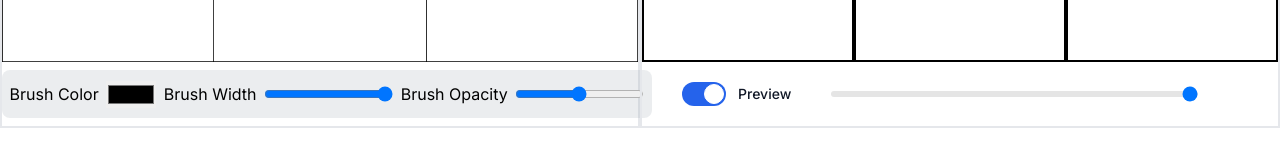
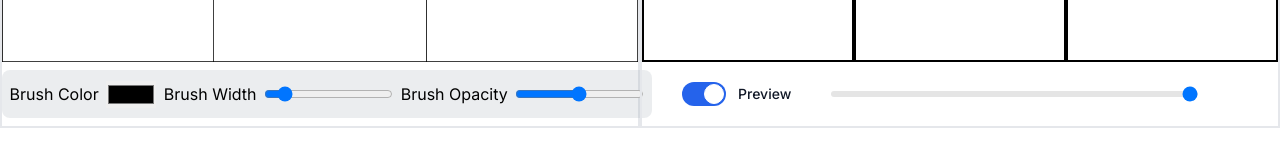
Before and after one commit to hotdogee/origami-moving-cubes-drawing-designer, a Next.js app: page / in a window 1280 px wide. Shown: the part 650-797 px from the top of the page. Built offline with nearby package versions, Linux system fonts and the light colour scheme.

Commit message:
Fixed brush menu initialization

```diff
--- a/src/app/page.tsx
+++ b/src/app/page.tsx
@@ -1,6 +1,5 @@
 'use client'
 import DarkModeToggle from '@/components/DarkModeToggle'
-import DrawMenu from '@/components/DrawMenu'
 import JogWheel from '@/lib/jogwheel'
 import { useEffect, useRef, useState } from 'react'
 
@@ -14,7 +13,7 @@ export default function Home() {
   const [isDrawing, setIsDrawing] = useState(false)
   const [lineWidth, setLineWidth] = useState(5)
   const [lineColor, setLineColor] = useState('black')
-  const [lineOpacity, setLineOpacity] = useState(0.1)
+  const [lineOpacity, setLineOpacity] = useState(0.5)
   // Preview
   const wheelRef = useRef<any | null>(null)
   const [isPreview, setIsPreview] = useState(true)
@@ -160,7 +159,39 @@ export default function Home() {
                 className="w-full bg-[url('/images/grid.png')] bg-contain bg-no-repeat object-contain"
               />
             </div>
-            <DrawMenu setLineColor={setLineColor} setLineWidth={setLineWidth} setLineOpacity={setLineOpacity} />
+            <div
+              id="Menu"
+              className="mx-auto mt-2 flex h-12 w-[650px] items-center justify-evenly rounded-lg bg-gray-400/20"
+            >
+              <label>Brush Color </label>
+              <input
+                type="color"
+                value={lineColor}
+                onChange={(e) => {
+                  setLineColor(e.target.value)
+                }}
+              />
+              <label>Brush Width </label>
+              <input
+                type="range"
+                min="3"
+                max="20"
+                value={lineWidth}
+                onChange={(e) => {
+                  setLineWidth(Number(e.target.value))
+                }}
+              />
+              <label>Brush Opacity</label>
+              <input
+                type="range"
+                min="1"
+                max="100"
+                value={lineOpacity * 100}
+                onChange={(e) => {
+                  setLineOpacity(Number(e.target.value) / 100)
+                }}
+              />
+            </div>
           </div>
           <div id="transformed-area" className="border-2 flex flex-col">
             <div className="group grid grid-cols-3 grid-rows-3 z-10 dark:bg-gray-600">
--- a/src/components/DrawMenu.tsx
+++ /dev/null
@@ -1,42 +0,0 @@
-export default function DrawMenu({
-  setLineColor,
-  setLineWidth,
-  setLineOpacity,
-}: {
-  setLineColor: (color: string) => void
-  setLineWidth: (width: number) => void
-  setLineOpacity: (opacity: number) => void
-}) {
-  return (
-    <div
-      id="Menu"
-      className="mx-auto mt-2 flex h-12 w-[650px] items-center justify-evenly rounded-lg bg-gray-400/20"
-    >
-      <label>Brush Color </label>
-      <input
-        type="color"
-        onChange={(e) => {
-          setLineColor(e.target.value)
-        }}
-      />
-      <label>Brush Width </label>
-      <input
-        type="range"
-        min="3"
-        max="20"
-        onChange={(e) => {
-          setLineWidth(Number(e.target.value))
-        }}
-      />
-      <label>Brush Opacity</label>
-      <input
-        type="range"
-        min="1"
-        max="100"
-        onChange={(e) => {
-          setLineOpacity(Number(e.target.value) / 100)
-        }}
-      />
-    </div>
-  )
-}
```
